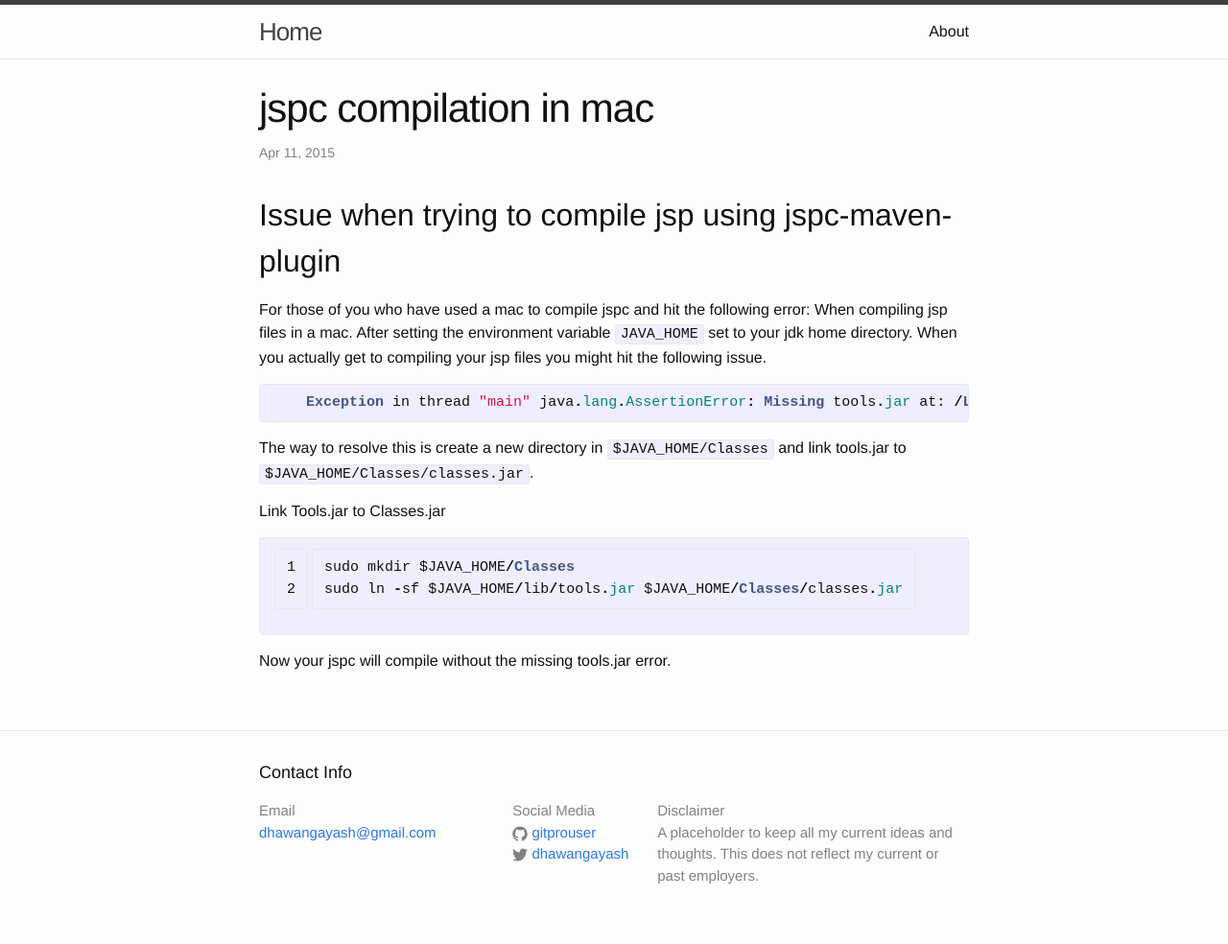
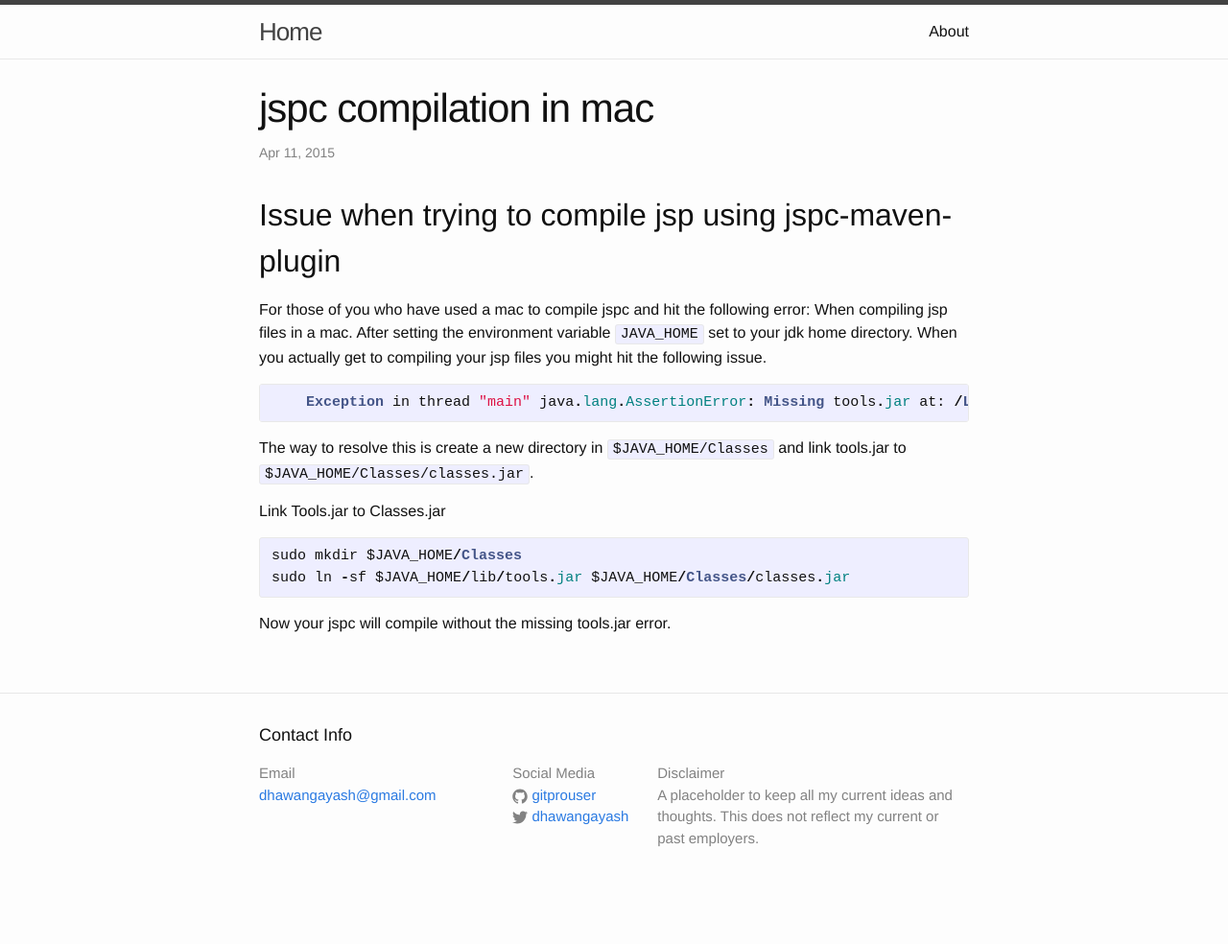
Before and after one commit to gitprouser/gitprouser.github.io, a Jekyll site: the page built from _posts/2015-04-11-jspc-issues-mac.markdown, in a window 1280 px wide. Shown: the whole page at 96% size. Built offline with Jekyll 4.4.1, drawn with Linux system fonts in a browser that asks for light colours; after the commit the page ends 945 px from its top, so only the background shows below that.

Commit message:
resolving spaces issue

```diff
--- a/_posts/2015-04-11-jspc-issues-mac.markdown
+++ b/_posts/2015-04-11-jspc-issues-mac.markdown
@@ -22,7 +22,7 @@ The way to resolve this is create a new directory in `$JAVA_HOME/Classes` and li
 
 Link Tools.jar to Classes.jar
 
-{% highlight java linenos %}
+{% highlight java %}
 sudo mkdir $JAVA_HOME/Classes
 sudo ln -sf $JAVA_HOME/lib/tools.jar $JAVA_HOME/Classes/classes.jar
 {% endhighlight %}
```
